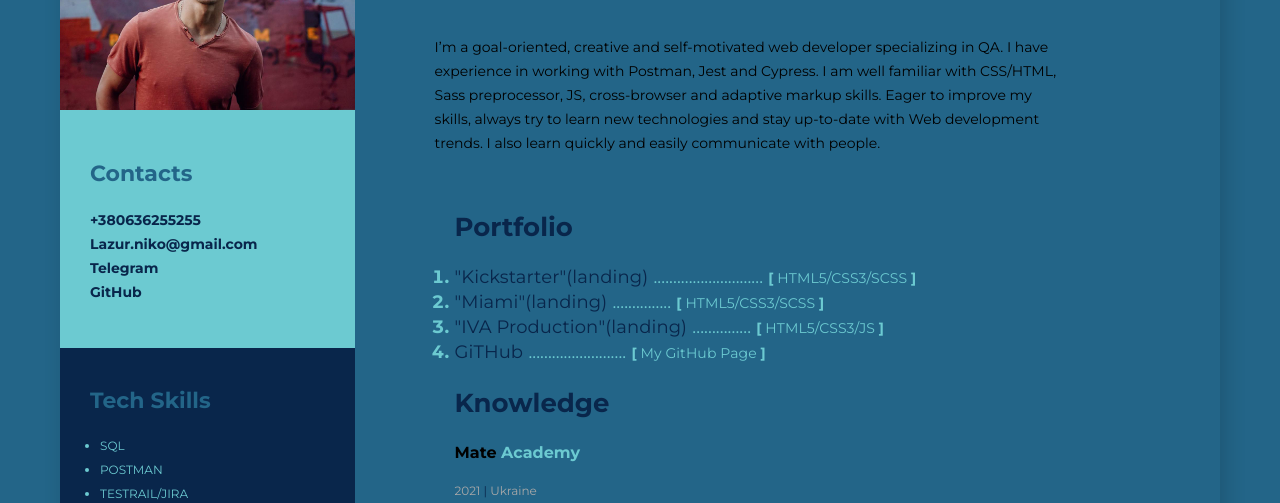
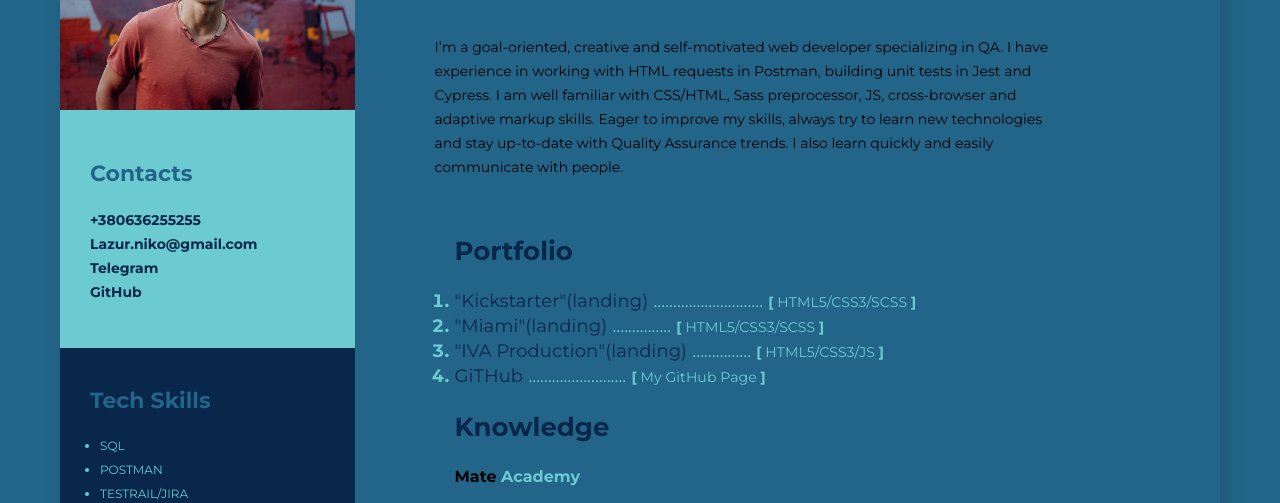
Before and after one commit to LazurNiko/QA-engineer-cv, a plain HTML site: page index.html in a window 1280 px wide. Shown: the part 235-738 px from the top of the page. Drawn offline with Linux system fonts and the light colour scheme.

Commit message:
Fixed summary

```diff
--- a/index.html
+++ b/index.html
@@ -96,13 +96,13 @@
             Niko Lazur
           </h1>
           <p class="info">
-            I’m a goal-oriented, creative and self-motivated web developer
-            specializing in QA. I have experience in working with Postman, Jest and Cypress.
-            I am well familiar with CSS/HTML,
-            Sass preprocessor, JS, cross-browser and adaptive markup skills.
-            Eager to improve my skills, always try to learn new technologies and stay
-            up-to-date with Web development trends. I also learn quickly and easily
+            I’m a goal-oriented, creative and self-motivated web developer specializing in QA.
+            I have experience in working with HTML requests in Postman, building unit tests in
+            Jest and Cypress. I am well familiar with CSS/HTML, Sass preprocessor, JS, cross-browser
+            and adaptive markup skills. Eager to improve my skills, always try to learn new technologies
+            and stay up-to-date with Quality Assurance trends. I also learn quickly and easily
             communicate with people.
+
           </p>
         </article>
 
```
Also changed, not shown: README.md.
